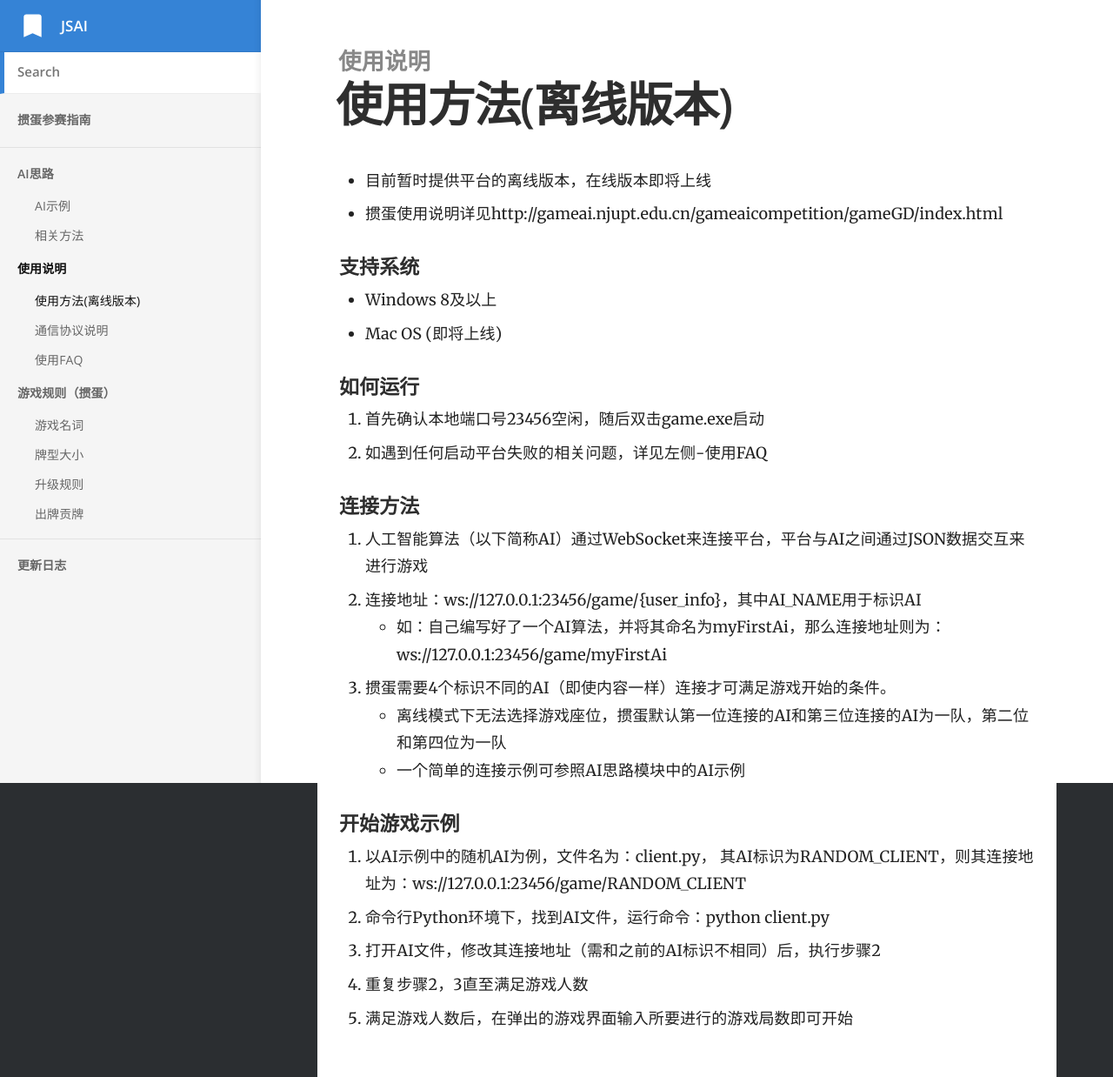
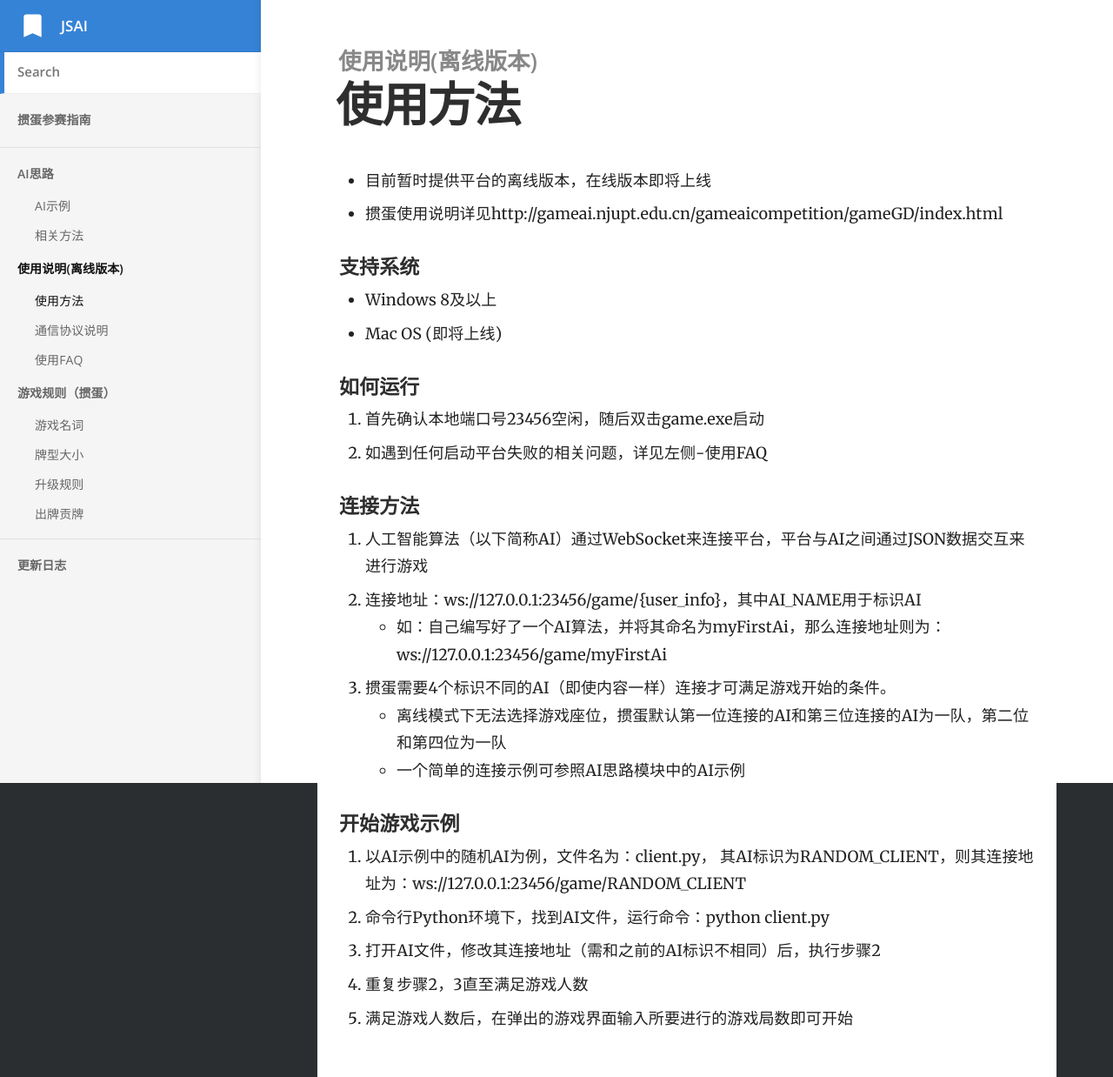
Before and after one commit to njuptGD/njuptGD.github.io, a Jekyll site: the page built from _docs/使用说明（离线版本）/使用方法.md, in a window 1280 px wide. Shown: the whole page at 87% size. Built offline with Jekyll 4.4.1, drawn with Linux system fonts in a browser that asks for light colours.

Commit message:
2020.09.09

```diff
--- a/_docs/使用说明（离线版本）/使用方法.md
+++ b/_docs/使用说明（离线版本）/使用方法.md
@@ -1,6 +1,6 @@
 ---
-title: 使用方法(离线版本)
-category: 使用说明
+title: 使用方法
+category: 使用说明(离线版本)
 order: 1
 ---
 
```
Also changed, not shown: _docs/使用说明（离线版本）/平台使用FAQ.md (+1 -1 lines), _docs/使用说明（离线版本）/通信协议说明.md (+1 -1 lines).
